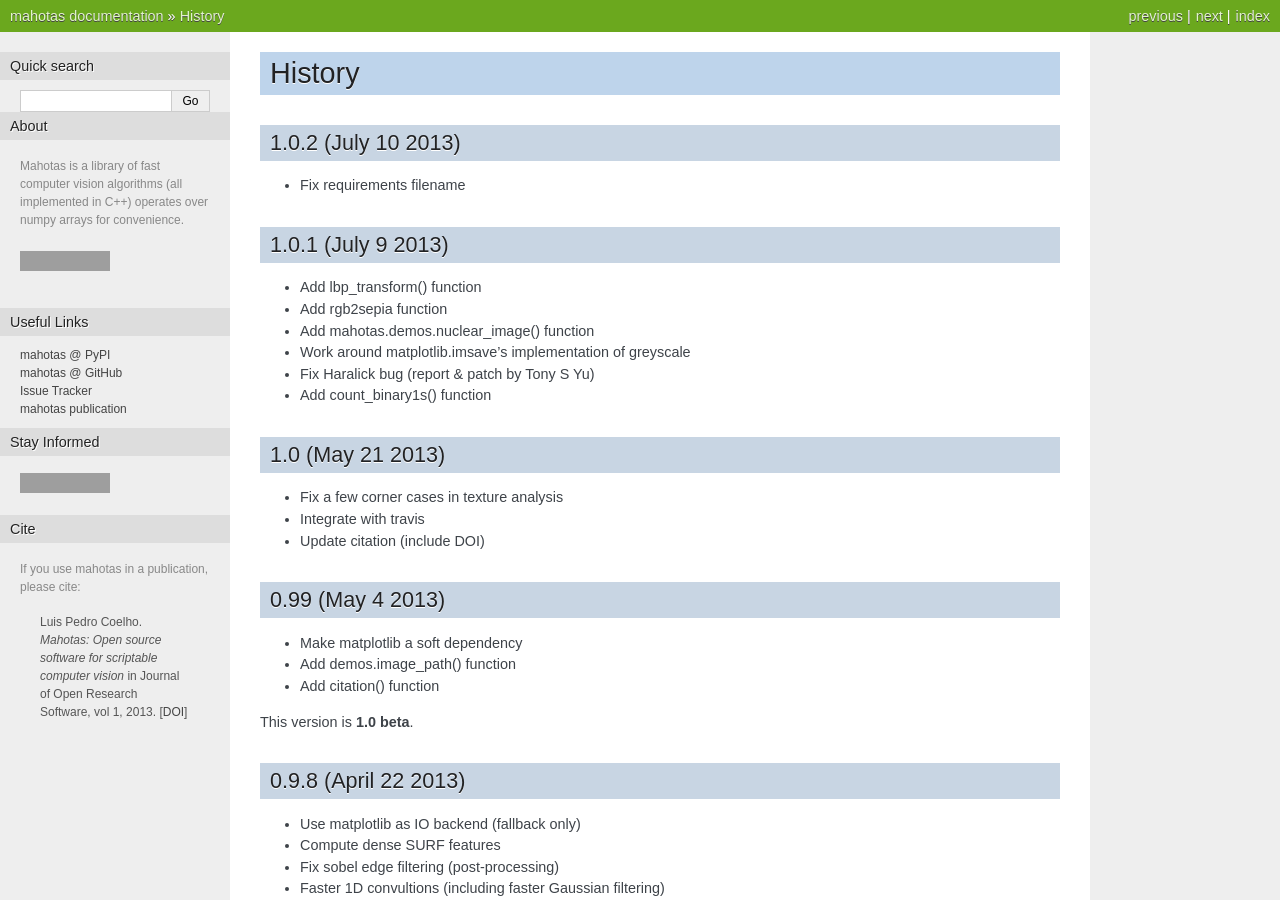
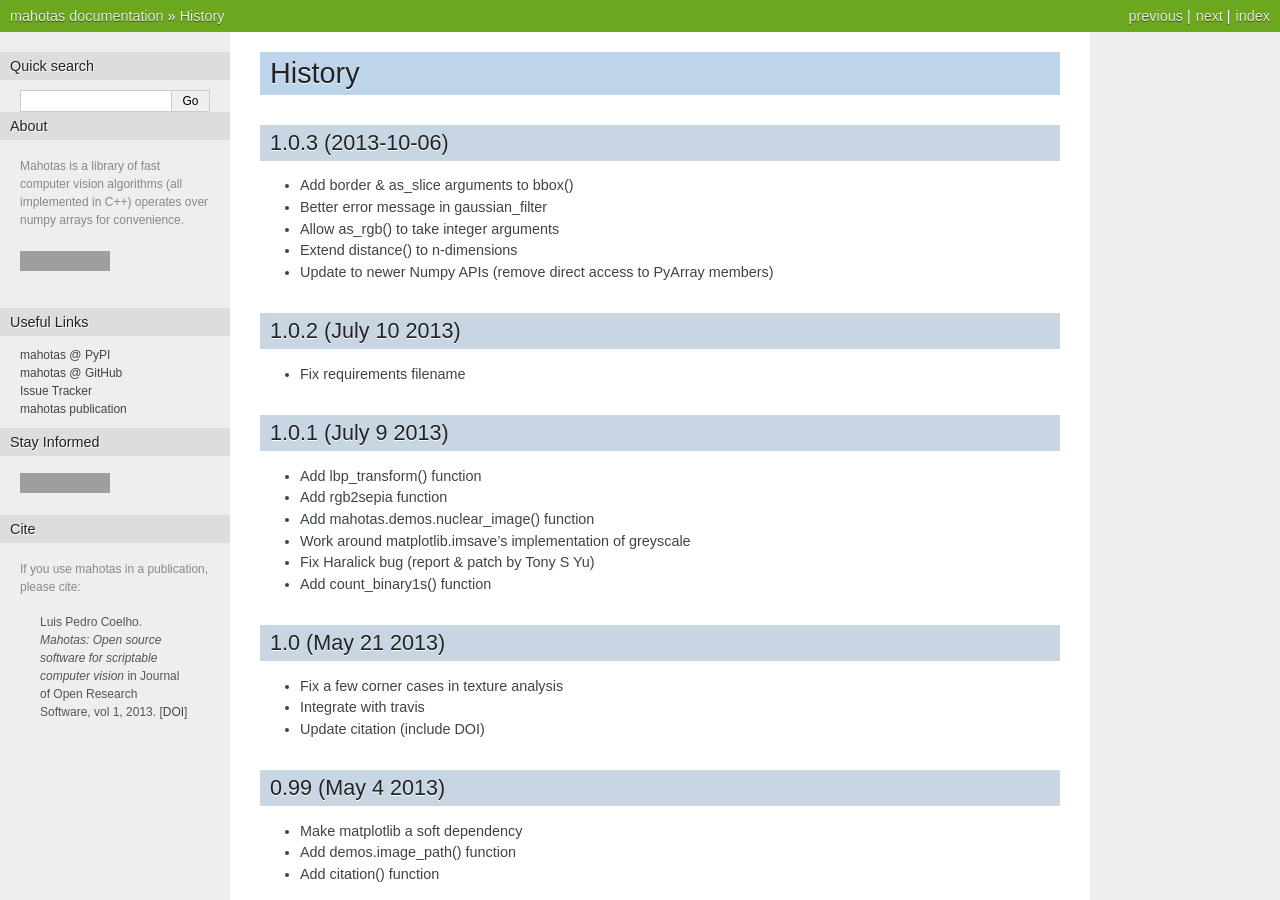
Before and after one commit to luispedro/mahotas, a Sphinx documentation site: the page built from docs/source/history.rst, in a window 1280 px wide and 900 px high, cut to the strip 0-900 px from the top of the window. Built offline with Sphinx 7.4.7, drawn with Linux system fonts in a browser that asks for light colours; formulas are drawn with MathJax 3; the version number could not be read and is left out; grey boxes are pictures that could not be loaded.

Commit message:
BLD New release 1.0.3
Full ChangeLog
	* Add border & as_slice arguments to bbox()
	* Better error message in gaussian_filter
	* Allow as_rgb() to take integer arguments
	* Extend distance() to n-dimensions
	* Update to newer Numpy APIs (remove direct access to PyArray members)

```diff
--- a/docs/source/history.rst
+++ b/docs/source/history.rst
@@ -1,6 +1,14 @@
 =======
 History
 =======
+
+1.0.3 (2013-10-06)
+~~~~~~~~~~~~~~~~~~
+- Add border & as_slice arguments to bbox()
+- Better error message in gaussian_filter
+- Allow as_rgb() to take integer arguments
+- Extend distance() to n-dimensions
+- Update to newer Numpy APIs (remove direct access to PyArray members)
 
 1.0.2 (July 10 2013)
 ~~~~~~~~~~~~~~~~~~~~
```
Also changed, not shown: README.rst (+8 -0 lines), 2 other files.
